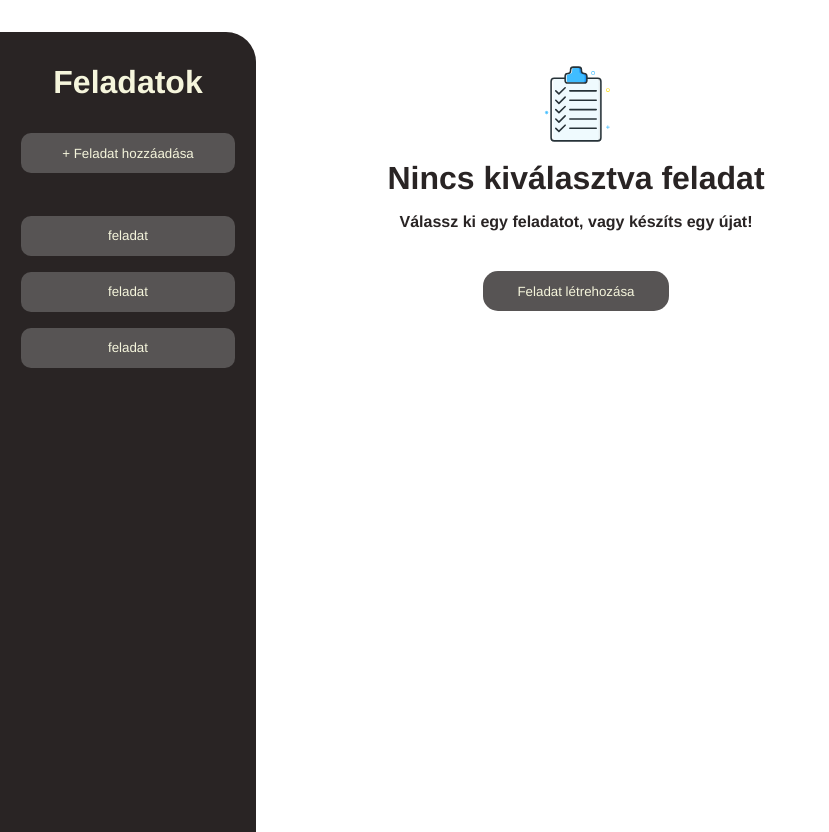
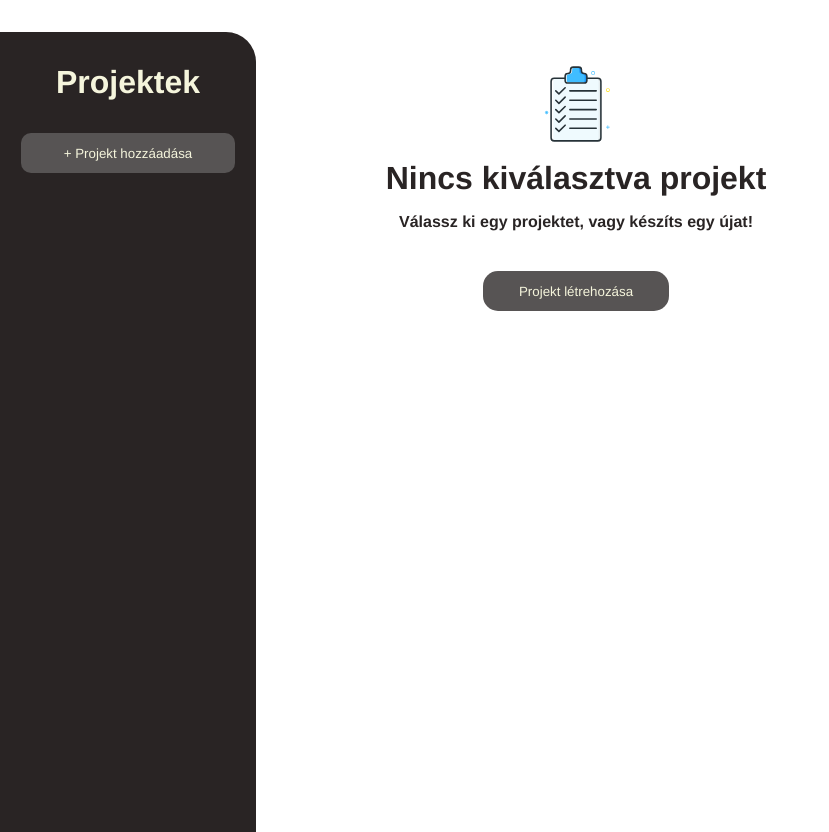
Before and after one commit to KAkos27/TodoSoloReact, a React (Vite) app: page / in a window 1280 px wide. Shown: the whole page, without its empty margins (0-829 px from the left). Built offline with nearby package versions, Linux system fonts and the light colour scheme.

Commit message:
feladatok hozzáadhatók

```diff
--- a/src/App.jsx
+++ b/src/App.jsx
@@ -4,13 +4,13 @@ import NoProjectSelected from "./components/NoProjectSelected/NoProjectSelected"
 import Sidebar from "./components/Sidebar/Sidebar";
 
 const App = () => {
-  const [projects, setProjects] = useState({
+  const [projectsState, setProjectsState] = useState({
     selectedProjectId: undefined,
     projects: [],
   });
 
   const handleSelections = (id) => {
-    setProjects((prevPojects) => {
+    setProjectsState((prevPojects) => {
       return {
         ...prevPojects,
         selectedProjectId: id,
@@ -18,19 +18,56 @@ const App = () => {
     });
   };
 
+  const handleSaveProject = (title, description, dueDate) => {
+    if (
+      title.trim() === "" ||
+      description.trim() === "" ||
+      dueDate.trim() === ""
+    ) {
+      return;
+    }
+
+    const id = Math.random();
+
+    const newProject = {
+      id: id,
+      title: title,
+      description: description,
+      dueDate: dueDate,
+      tasks: [],
+    };
+
+    setProjectsState((prevProjects) => {
+      return {
+        ...prevProjects,
+        projects: [...prevProjects.projects, newProject],
+      };
+    });
+  };
+
+  console.log(projectsState);
+
   let contentToDisplay;
 
-  if (projects.selectedProjectId === undefined) {
+  if (projectsState.selectedProjectId === undefined) {
     contentToDisplay = (
       <NoProjectSelected onStartNewProject={handleSelections} />
     );
-  } else if (projects.selectedProjectId === null) {
-    contentToDisplay = <AddNewProject onCancelNewProject={handleSelections} />;
+  } else if (projectsState.selectedProjectId === null) {
+    contentToDisplay = (
+      <AddNewProject
+        onCancelNewProject={handleSelections}
+        onSaveNewProject={handleSaveProject}
+      />
+    );
   }
 
   return (
     <>
-      <Sidebar onStartNewProject={handleSelections} />
+      <Sidebar
+        onStartNewProject={handleSelections}
+        projects={projectsState.projects}
+      />
       {contentToDisplay}
     </>
   );
--- a/src/components/AddNewProject/AddNewProject.css
+++ b/src/components/AddNewProject/AddNewProject.css
@@ -2,6 +2,7 @@
   display: flex;
   flex-direction: column;
   margin: 4em;
+  margin-left: 6em;
   width: 50%;
 }
 
@@ -47,7 +48,7 @@
 }
 
 .input-elements input {
-  height: 2em;
+  height: 2.5em;
 }
 
 .input-elements textarea {
@@ -58,11 +59,11 @@
 .input-elements textarea {
   background-color: rgb(243, 239, 239);
   border: none;
-  border-bottom: 1px solid rgb(192, 185, 185);
+  border-bottom: 2px solid rgb(192, 185, 185);
 }
 
 .input-elements input:focus,
 .input-elements textarea:focus {
-  border-bottom: 1px solid rgb(41, 36, 36);
+  border-bottom: 2px solid rgb(41, 36, 36);
   outline: none;
 }
--- a/src/components/AddNewProject/AddNewProject.jsx
+++ b/src/components/AddNewProject/AddNewProject.jsx
@@ -1,6 +1,11 @@
+import { useRef } from "react";
 import "./AddNewProject.css";
 
 const AddNewProject = ({ onCancelNewProject, onSaveNewProject }) => {
+  const title = useRef();
+  const description = useRef();
+  const dueDate = useRef();
+
   return (
     <div className="add-new-project">
       <div className="menu">
@@ -10,17 +15,26 @@ const AddNewProject = ({ onCancelNewProject, onSaveNewProject }) => {
         >
           <strong>Mégse</strong>
         </button>
-        <button className="save-button" onClick={onSaveNewProject}>
+        <button
+          className="save-button"
+          onClick={() =>
+            onSaveNewProject(
+              title.current.value,
+              description.current.value,
+              dueDate.current.value
+            )
+          }
+        >
           <strong>Mentés</strong>
         </button>
       </div>
       <div className="input-elements">
         <label>Cím</label>
-        <input type="text" />
+        <input ref={title} type="text" />
         <label>Leírás</label>
-        <textarea />
+        <textarea ref={description} />
         <label>Határidő</label>
-        <input type="date" />
+        <input ref={dueDate} type="date" />
       </div>
     </div>
   );
--- a/src/components/NoProjectSelected/NoProjectSelected.jsx
+++ b/src/components/NoProjectSelected/NoProjectSelected.jsx
@@ -5,12 +5,12 @@ const NoProjectSelected = ({ onStartNewProject }) => {
   return (
     <div className="no-project-selected">
       <img src={noProjectImg} />
-      <h1>Nincs kiválasztva feladat</h1>
+      <h1>Nincs kiválasztva projekt</h1>
       <p>
-        <strong>Válassz ki egy feladatot, vagy készíts egy újat!</strong>
+        <strong>Válassz ki egy projektet, vagy készíts egy újat!</strong>
       </p>
       <button onClick={() => onStartNewProject(null)}>
-        Feladat létrehozása
+        Projekt létrehozása
       </button>
     </div>
   );
--- a/src/components/Sidebar/Sidebar.jsx
+++ b/src/components/Sidebar/Sidebar.jsx
@@ -1,18 +1,21 @@
 import "./Sidebar.css";
 
-const Sidebar = ({ onStartNewProject }) => {
+const Sidebar = ({ onStartNewProject, projects }) => {
   return (
     <div className="side-bar">
-      <h2>Feladatok</h2>
+      <h2>Projektek</h2>
       <button
         className="side-bar__add-button"
         onClick={() => onStartNewProject(null)}
       >
-        + Feladat hozzáadása
+        + Projekt hozzáadása
       </button>
-      <button className="side-bar__button">feladat</button>
-      <button className="side-bar__button">feladat</button>
-      <button className="side-bar__button">feladat</button>
+      {projects.length > 0 &&
+        projects.map((project) => (
+          <button key={project.id} className="side-bar__button">
+            {project.title}
+          </button>
+        ))}
     </div>
   );
 };
```
